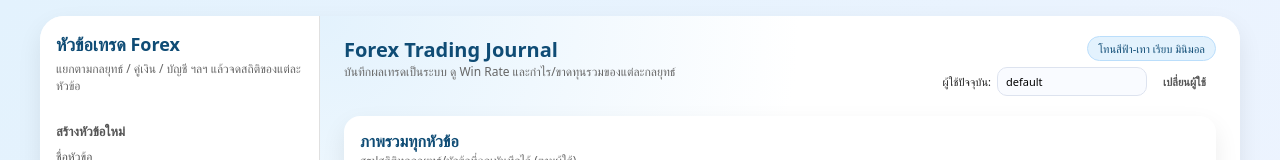
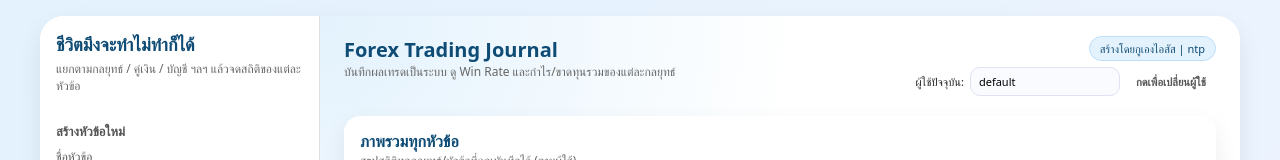
Before and after one commit to Feckter/forex-journal-ntp, a website: page index.html in a window 1280 px wide. Shown: the top 160 px of the page. Drawn offline with Linux system fonts and the light colour scheme.

Commit message:
แก้คำยิบย่อย

```diff
--- a/index.html
+++ b/index.html
@@ -622,7 +622,7 @@
     <!-- SIDEBAR -->
     <aside class="sidebar">
       <div>
-        <div class="sidebar-title">หัวข้อเทรด Forex</div>
+        <div class="sidebar-title">ชีวิตมึงจะทำไม่ทำก็ได้</div>
         <div class="sidebar-subtitle">
           แยกตามกลยุทธ์ / คู่เงิน / บัญชี ฯลฯ แล้วจดสถิติของแต่ละหัวข้อ
         </div>
@@ -669,7 +669,7 @@
           </div>
         </div>
         <div class="header-right">
-          <div class="badge">โทนสีฟ้า-เทา เรียบ มินิมอล</div>
+          <div class="badge">สร้างโดยกูเองไอสัส | ntp</div>
           <div class="user-switcher">
             <span>ผู้ใช้ปัจจุบัน:</span>
             <input
@@ -678,7 +678,7 @@
               placeholder="เช่น kung, test1"
             />
             <button type="button" class="btn-ghost btn-small" id="switchUserBtn">
-              เปลี่ยนผู้ใช้
+              กดเพื่อเปลี่ยนผู้ใช้
             </button>
           </div>
         </div>
```
